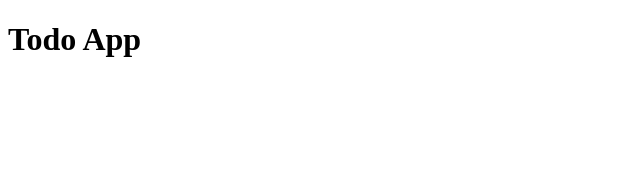
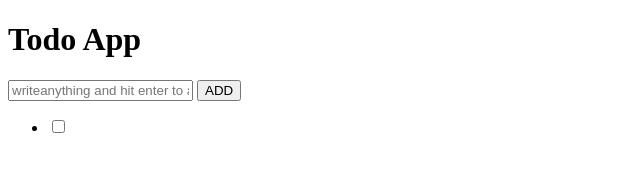
Before and after one commit to ReicaD/2DOApp, a plain HTML site: page index.html in a window 1280 px wide. Shown: the whole page, without its empty margins (0-640 px from the left). Drawn offline with Linux system fonts and the light colour scheme.

Commit message:
input button and forms unlisted and listed lists

```diff
--- a/index.html
+++ b/index.html
@@ -10,7 +10,17 @@
 <body>
     <h1> Todo App</h1>
     <div class="wrapper">
-
+        <form>
+<input id='todo-input' type="text" placeholder="writeanything and hit enter to add" autocomplete="off">
+ <button id="add-button">ADD</button>
+    </form>
+    <ul id="todo-list">
+        <li class="todo">
+            <!-- checking the to do and save -->
+            <input type="checkbox" id="todo-1">
+            <label class="custom-checkbox"></label>
+        </li>
+    </ul>
     </div>
 </body>
 </html>
```
